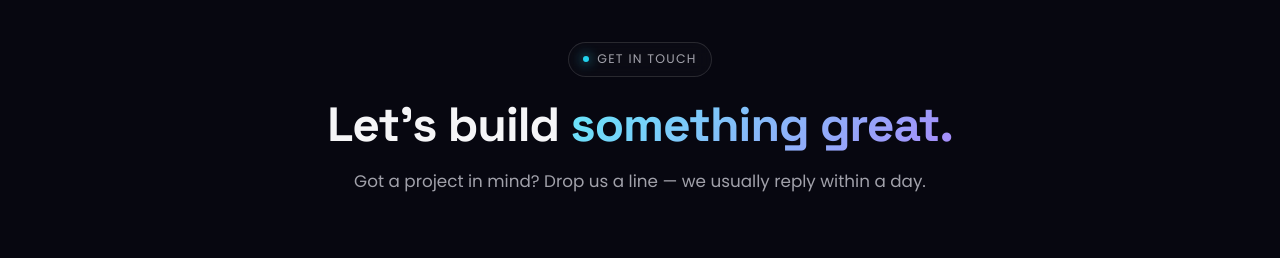
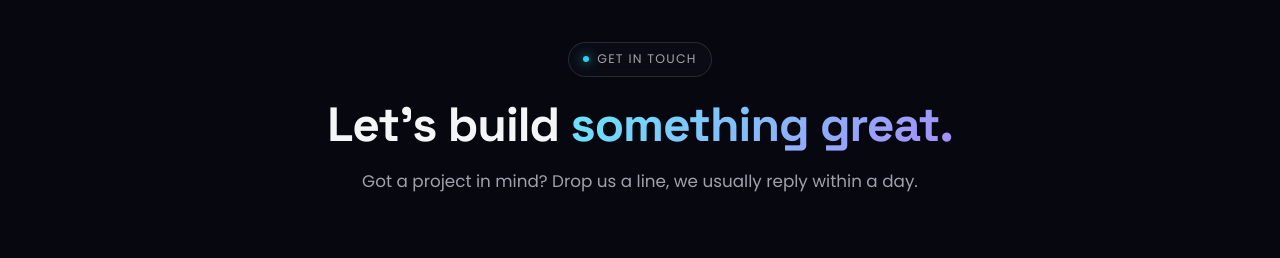
Before and after one commit to ohoisrael/Portfolio, a React (Vite) app: page / in a window 1280 px wide. Shown: the part 5547-5805 px from the top of the page. Built offline with nearby package versions, Linux system fonts and the light colour scheme.

Commit message:
Fix punctuation in contact section subtitle

```diff
--- a/src/Components/contact/Contact.jsx
+++ b/src/Components/contact/Contact.jsx
@@ -99,7 +99,7 @@ const Contact = () => {
             Let's build <span className="text-gradient">something great.</span>
           </h2>
           <p className="section-subtitle">
-            Got a project in mind? Drop us a line — we usually reply within a
+            Got a project in mind? Drop us a line, we usually reply within a
             day.
           </p>
         </motion.div>
```
